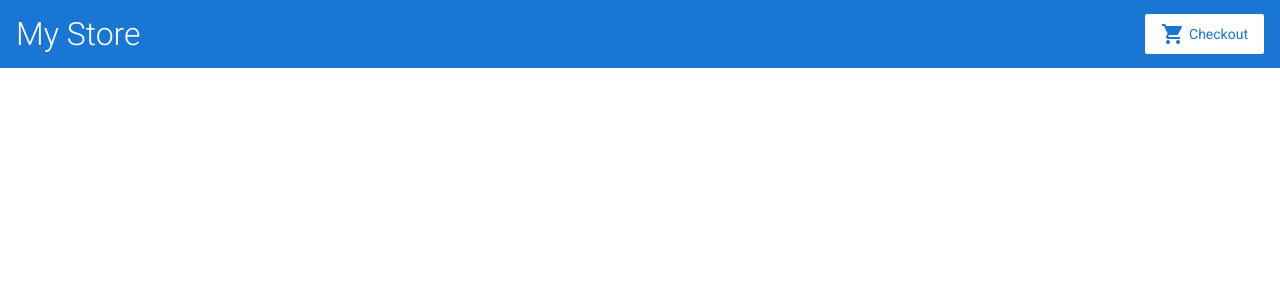
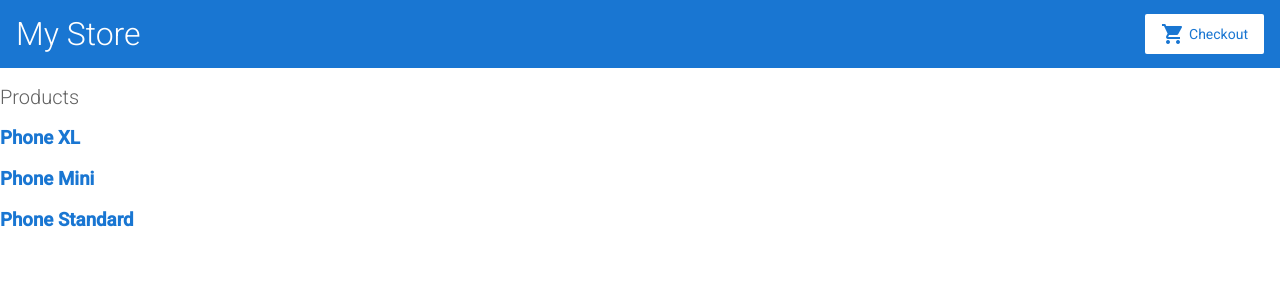
Before and after one commit to anuvirtane/angular-tutorial-mystore, an Angular app: page / in a window 1280 px wide. Shown: the top 300 px of the page. Built offline with nearby package versions, Linux system fonts and the light colour scheme.

Commit message:
add product-list component

```diff
--- a/src/app/app.component.html
+++ b/src/app/app.component.html
@@ -1,6 +1,7 @@
 
 
 <app-top-bar></app-top-bar>
+<app-product-list></app-product-list>
 
 
 <router-outlet></router-outlet>
--- a/src/app/app.module.ts
+++ b/src/app/app.module.ts
@@ -5,11 +5,13 @@ import { AppRoutingModule } from './app-routing.module';
 import { AppComponent } from './app.component';
 import { BrowserAnimationsModule } from '@angular/platform-browser/animations';
 import { TopBarComponent } from './top-bar/top-bar.component';
+import { ProductListComponent } from './product-list/product-list.component';
 
 @NgModule({
   declarations: [
     AppComponent,
-    TopBarComponent
+    TopBarComponent,
+    ProductListComponent
   ],
   imports: [
     BrowserModule,
--- /dev/null
+++ b/src/app/product-list/product-list.component.html
@@ -0,0 +1,10 @@
+<h2>Products</h2>
+
+<section *ngFor="let product of products">
+  <h3>
+    <!--title property bindingilla, näkyy leijuttaessa kursoria html-elementin päällä-->
+    <a [title]="product.name + ' details'">
+      {{ product.name }}
+    </a>
+</h3>
+</section>
--- /dev/null
+++ b/src/app/product-list/product-list.component.ts
@@ -0,0 +1,22 @@
+import { Component } from '@angular/core';
+
+import { products } from '../products';
+
+@Component({
+  selector: 'app-product-list',
+  templateUrl: './product-list.component.html',
+  styleUrls: ['./product-list.component.css']
+})
+export class ProductListComponent {
+
+  products = products;
+
+  share() {
+    window.alert('The product has been shared!');
+  }
+
+  onNotify() {
+    window.alert('You will be notified when the product goes on sale');
+  }
+
+}
--- /dev/null
+++ b/src/app/products.ts
@@ -0,0 +1,17 @@
+export const products = [
+  {
+    name: 'Phone XL',
+    price: 799,
+    description: 'A large phone with one of the best screens'
+  },
+  {
+    name: 'Phone Mini',
+    price: 699,
+    description: 'A great phone with one of the best cameras'
+  },
+  {
+    name: 'Phone Standard',
+    price: 299,
+    description: ''
+  }
+];
```
Also changed, not shown: src/app/product-list/product-list.component.css (added), 1 other file (tests, documents, lock files or other folders).
